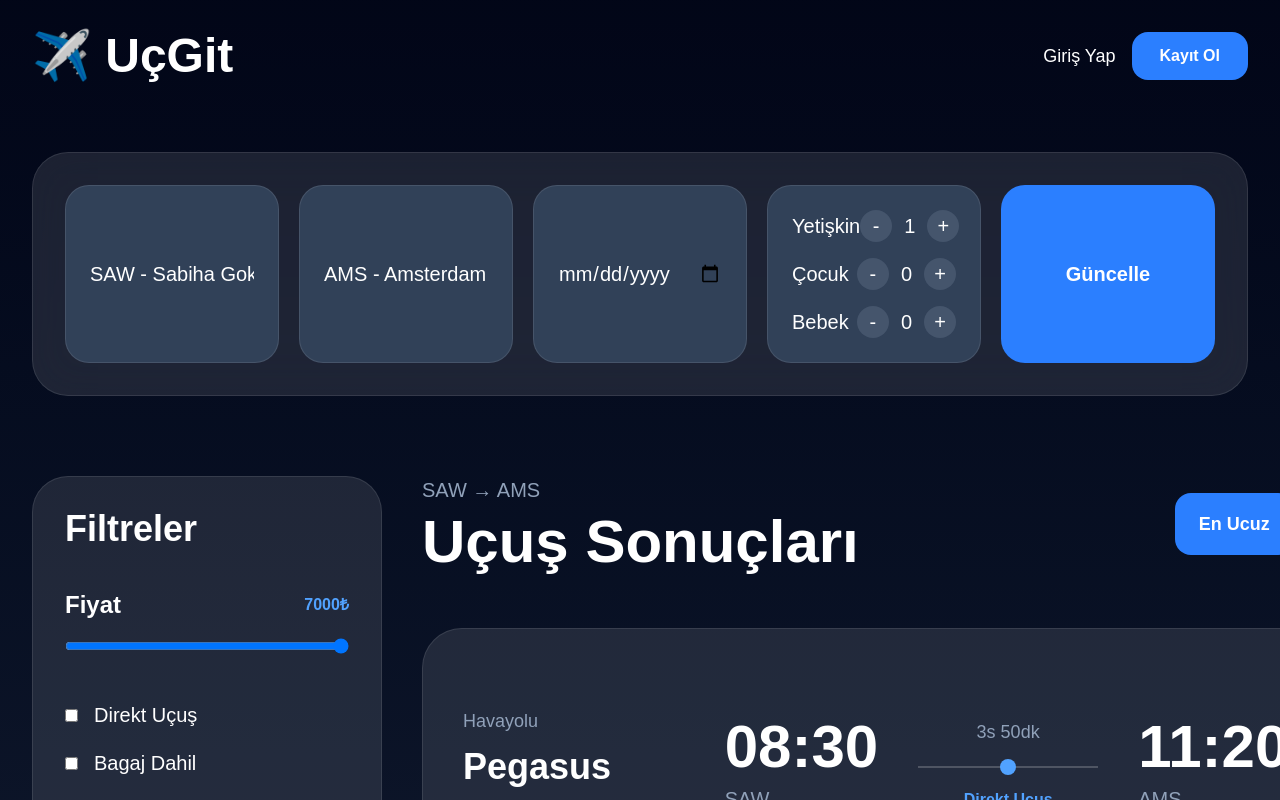
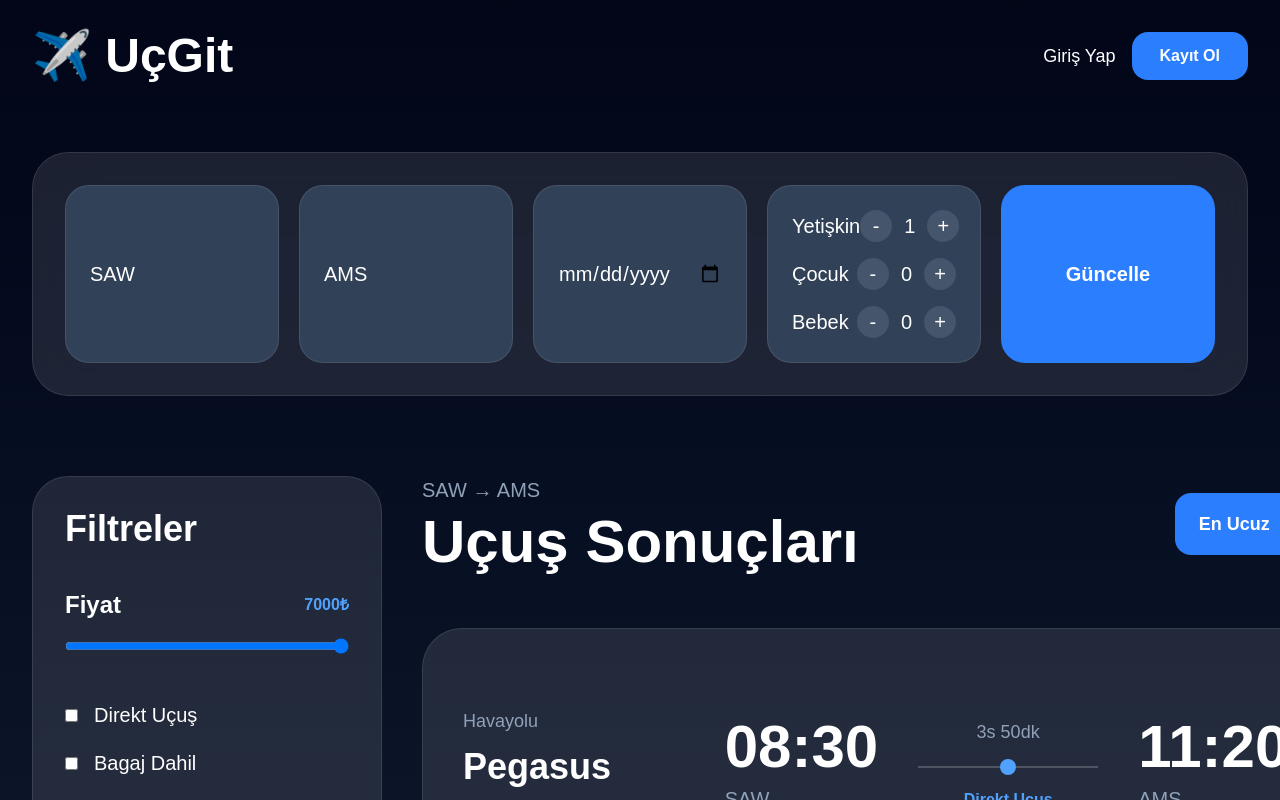
Before and after one commit to melihizzet/flight-platform, a Next.js app: page /flights in a window 1280 px wide. Shown: the top 800 px of the page. Built offline with nearby package versions, Linux system fonts and the light colour scheme.

Commit message:
dynamic query params added

```diff
--- a/app/flights/page.tsx
+++ b/app/flights/page.tsx
@@ -1,8 +1,15 @@
 "use client";
 
 import { useState } from "react";
+import { useSearchParams } from "next/navigation";
 
 export default function FlightsPage() {
+
+  const searchParams = useSearchParams();
+
+  const from = searchParams.get("from") || "SAW";
+
+  const to = searchParams.get("to") || "AMS";
 
   const flights = [
     {
@@ -150,12 +157,12 @@ export default function FlightsPage() {
           <div className="grid lg:grid-cols-5 gap-5">
 
             <input
-              defaultValue="SAW - Sabiha Gokcen"
+              defaultValue={from}
               className="bg-slate-700 border border-white/10 rounded-3xl p-6 text-xl outline-none"
             />
 
             <input
-              defaultValue="AMS - Amsterdam"
+              defaultValue={to}
               className="bg-slate-700 border border-white/10 rounded-3xl p-6 text-xl outline-none"
             />
 
@@ -392,7 +399,7 @@ export default function FlightsPage() {
               <div>
 
                 <p className="text-slate-400 text-xl">
-                  SAW → AMS
+                  {from} → {to}
                 </p>
 
                 <h1 className="text-6xl font-black mt-2">
```
